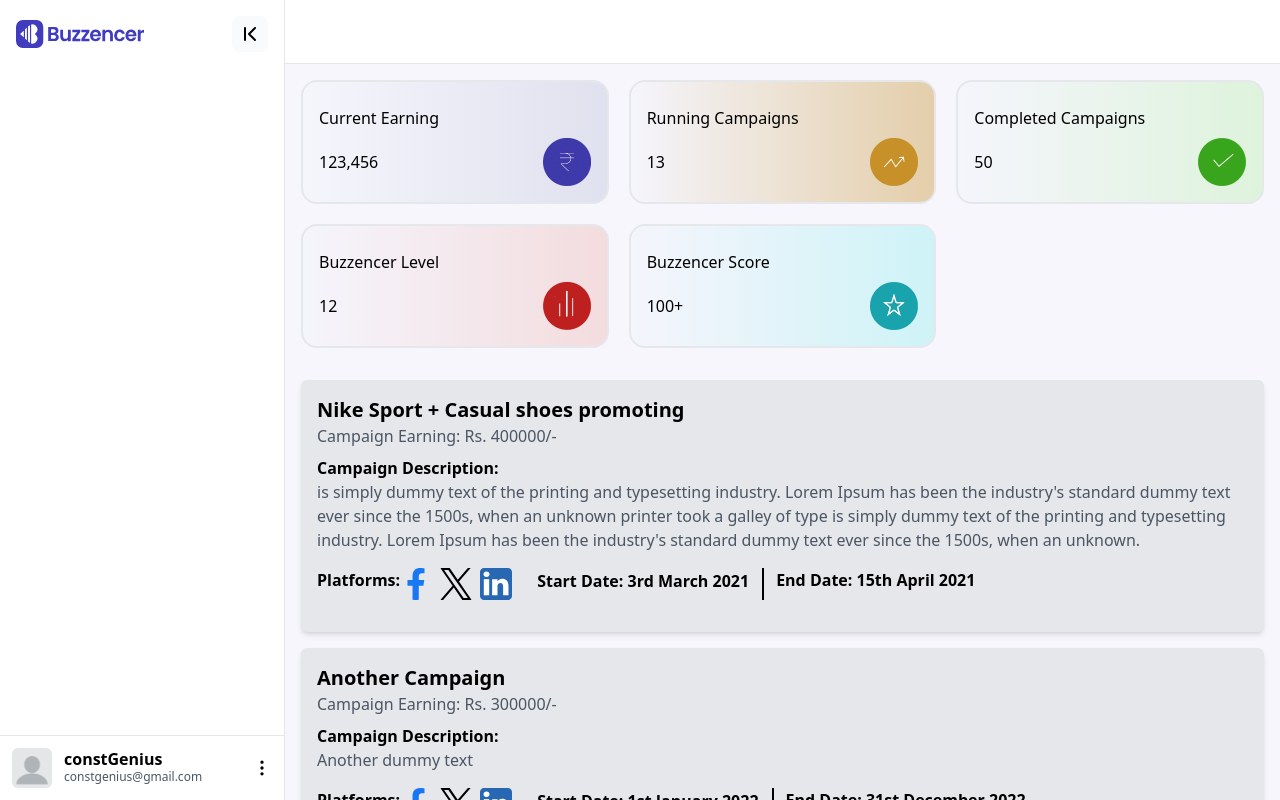
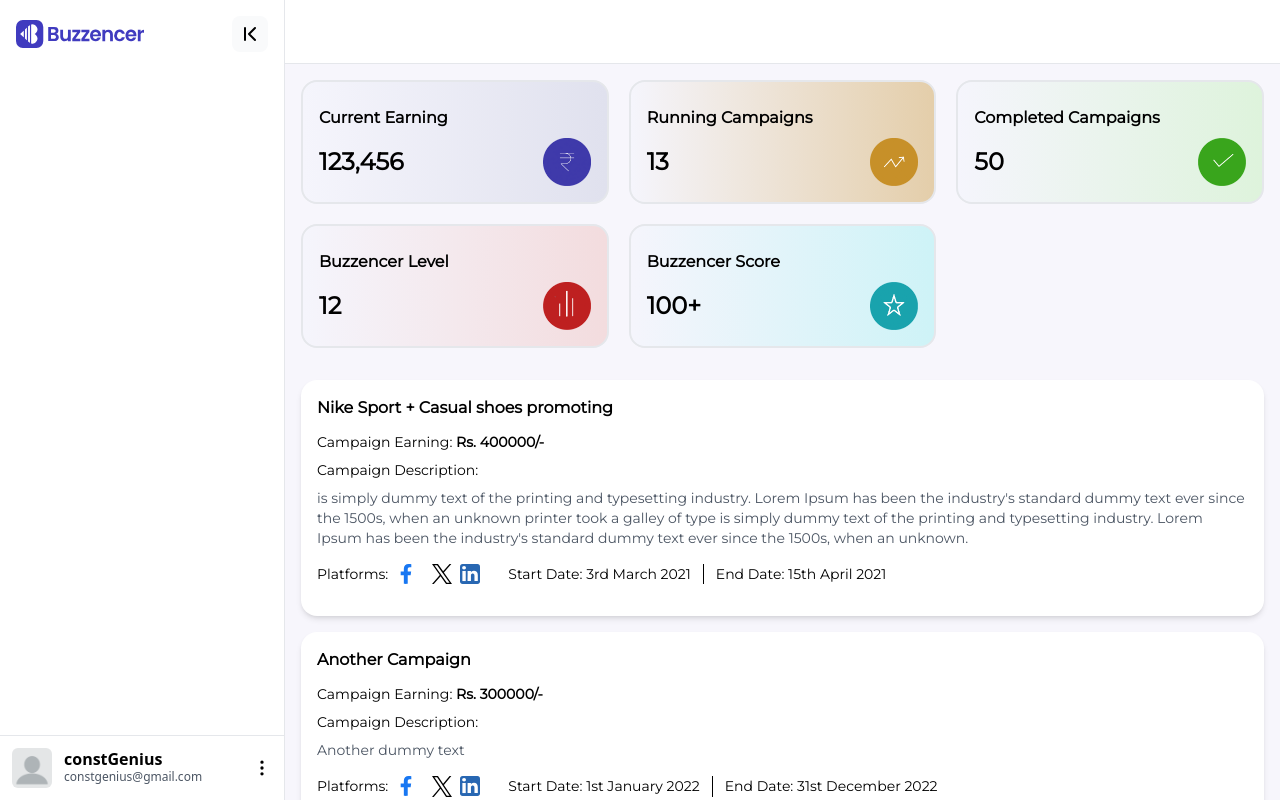
Before and after one commit to Vinayakv01/Buzzencer, a React (Vite) app: page /dashboard in a window 1280 px wide. Built offline with nearby package versions, Linux system fonts and the light colour scheme.

Commit message:
dashboardbutton

```diff
--- a/src/components/influencer/dashboard.jsx
+++ b/src/components/influencer/dashboard.jsx
@@ -54,14 +54,14 @@
 
   return (
 
-    <div className="h-screen bg-[#F7F6FC]">
+    <div className="h-screen font-Montserrat bg-[#F7F6FC]">
       <div className="grid lg:grid-cols-3 gap-5 p-4 bg-[#F7F6FC]">
         {containersData.map((container, index) => (
           <div key={container.id} className={`p-4 h-[124px] rounded-2xl border-2 ${colors[index % colors.length]}`}>
-            <p className=" mt-2">{container.name}</p>
+            <p className=" mt-2 font-semibold">{container.name}</p>
 
             <div className="flex mt-2 justify-between items-center">
-              <div>{container.progess}</div>
+              <div className="text-2xl font-semibold">{container.progess}</div>
               <div className="flex justify-end">
                 <img src={container.logo} alt={container.name} className="w-12" />
               </div>
@@ -73,21 +73,21 @@
 
       <div>
          {campaignData.map((data) => (
-        <div key={data.id} className="p-4 mx-4 mt-4 bg-gray-200 rounded-md shadow-md">
-          <h2 className="text-xl font-semibold">{data.campaign}</h2>
-          <p className="text-gray-600 mb-2">Campaign Earning: {data.earning}</p>
-          <div className="mb-4">
-            <h3 className="font-semibold">Campaign Description:</h3>
-            <p className="text-gray-600">{data.details.description}</p>
+        <div key={data.id} className="p-4 mx-4 mt-4 bg-white rounded-2xl shadow-md font-Montserrat">
+          <h2 className=" font-semibold ">{data.campaign}</h2>
+          <p className="text-black mt-3 text-sm font-semibold mb-2"><span className="font-normal">Campaign Earning:</span> {data.earning}</p>
+          <div className="mb-4 text-sm">
+            <h3 className="">Campaign Description:</h3>
+            <p className="text-gray-600 mt-2">{data.details.description}</p>
           </div>
           <div className="mb-4 flex flex-row">
   <div className="mr-4 flex flex-row ">
-    <h3 className="font-semibold ">Platforms:</h3>
-    <ul className="list-inside flex flex-row">
+    <h3 className="text-sm">Platforms:</h3>
+    <ul className="list-inside space-x-2 flex flex-row">
   {data.details.platforms ? (
     data.details.platforms.map((platform, index) => (
-      <li key={index} className="mr-2">
-        <img src={platformLogos[platform]} alt={platform} className="w-8 h-8" />
+      <li key={index} className="mr-2 ml-2">
+        <img src={platformLogos[platform]} alt={platform} className="w-5" />
       </li>
     ))
   ) : (
@@ -97,10 +97,10 @@
 
   </div>
   <div className="flex flex-row space-x-3">
-    <p className="font-semibold border">Start Date: {data.details.start_date}</p>
-    <hr className="border-r-2 border-black h-full ml-4" />
+    <p className="md:ml-3 text-sm ">Start Date: {data.details.start_date}</p>
+    <hr className="border-r border-black h-full ml-4" />
 
-    <p className="font-semibold">End Date: {data.details.end_date}</p>
+    <p className="text-sm">End Date: {data.details.end_date}</p>
   </div>
 </div>
 
--- a/src/components/layout/influencerlayout.jsx
+++ b/src/components/layout/influencerlayout.jsx
@@ -11,7 +11,7 @@
       {/* Main Content Area */}
       <div className="flex flex-col flex-1 overflow-hidden">
         {/* Header */}
-        <header className="w-full h-16 bg-white border-b border-gray-200 dark:bg-gray-800 dark:border-gray-700">
+        <header className="w-full h-16 bg-white border-b border-gray-200">
           {/* Header content */}
         </header>
 
```
